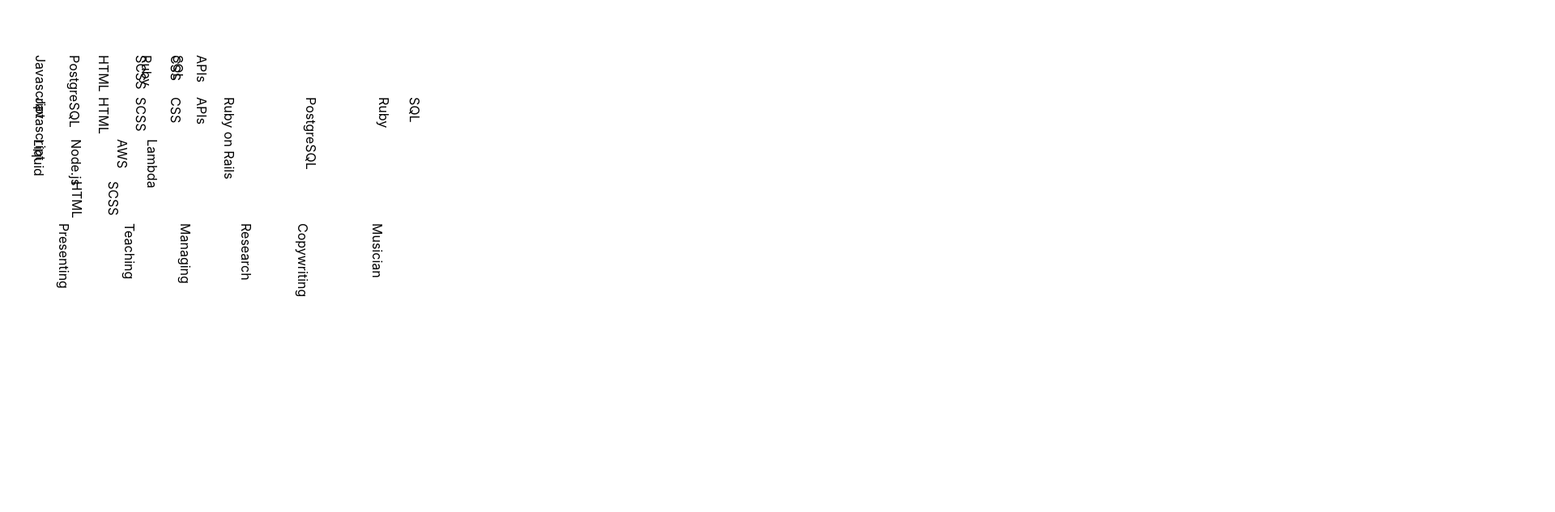
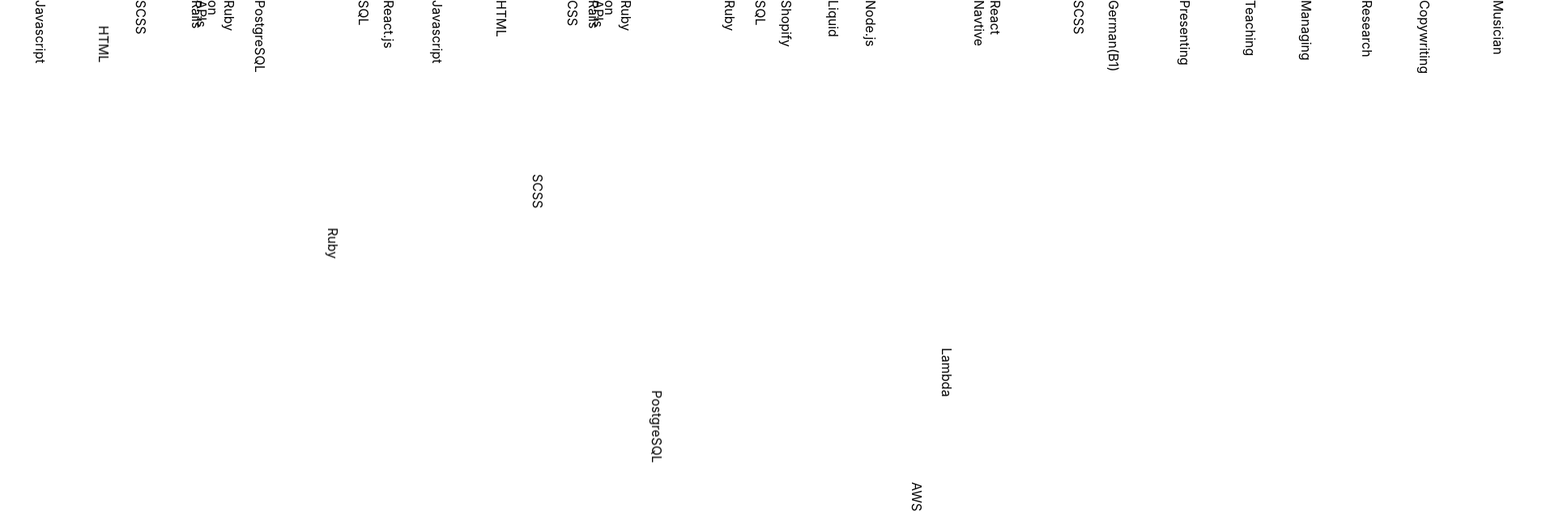
Before and after one commit to TimAngus321/animation-experiment, a React (Create React App) app: page / in a window 1280 px wide. Shown: the top 633 px of the page at 81% size, 1920 px wide, since content can reach past the window. Built offline with nearby package versions, Linux system fonts and the light colour scheme.

Commit message:
esssential updates & basic animation finished

```diff
--- a/src/App.css
+++ b/src/App.css
@@ -1,38 +1,19 @@
-.App {
-  text-align: center;
+#root {
+    height: 100%;
 }
 
-.App-logo {
-  height: 40vmin;
-  pointer-events: none;
+.App {
+    height: 100%;
 }
 
-@media (prefers-reduced-motion: no-preference) {
-  .App-logo {
-    animation: App-logo-spin infinite 20s linear;
-  }
+.animated-skills-container {
+    display: flex;
+    flex-direction: row;
+    height: 100%;
+};
+
+.animated-skills-container > p {
+    margin: 0;
+    padding: 0;
+
 }
-
-.App-header {
-  background-color: #282c34;
-  min-height: 100vh;
-  display: flex;
-  flex-direction: column;
-  align-items: center;
-  justify-content: center;
-  font-size: calc(10px + 2vmin);
-  color: white;
-}
-
-.App-link {
-  color: #61dafb;
-}
-
-@keyframes App-logo-spin {
-  from {
-    transform: rotate(0deg);
-  }
-  to {
-    transform: rotate(360deg);
-  }
-}
--- a/src/App.js
+++ b/src/App.js
@@ -1,12 +1,9 @@
-import logo from './logo.svg';
 import './App.css';
 import StateControlledAnimation from './state-controlled-animation.js';
 function App() {
   return (
     <div className="App">
-      <div>
       <StateControlledAnimation />
-      </div>
     </div>
   );
 }
--- a/src/state-controlled-animation.js
+++ b/src/state-controlled-animation.js
@@ -10,6 +10,9 @@
   const individualSkillStyle = {
     transform: 'rotate(90deg)',
     transformOrigin: '0px 0% 0',
+    margin: 0,
+    padding: 0,
+    height: '100vh',
   }
 
   const tl = gsap.timeline();
@@ -17,14 +20,18 @@
 
 
 const StateControlledAnimation = () => {
+
     useEffect(() => {
-        gsap.to(".frontend", {y: '100%',
+        // gsap.from(".frontend",)
+        gsap.to(
+        ".animated-skills-container > div > p",
+        {y: '100%',
         stagger: {
             each: 0.7,
             from: "random",
             repeat: -1,
-          }
-
+          },
+          duration: 4,
     });
     })
 
```
Also changed, not shown: 2 other files (tests, documents, lock files or other folders).
